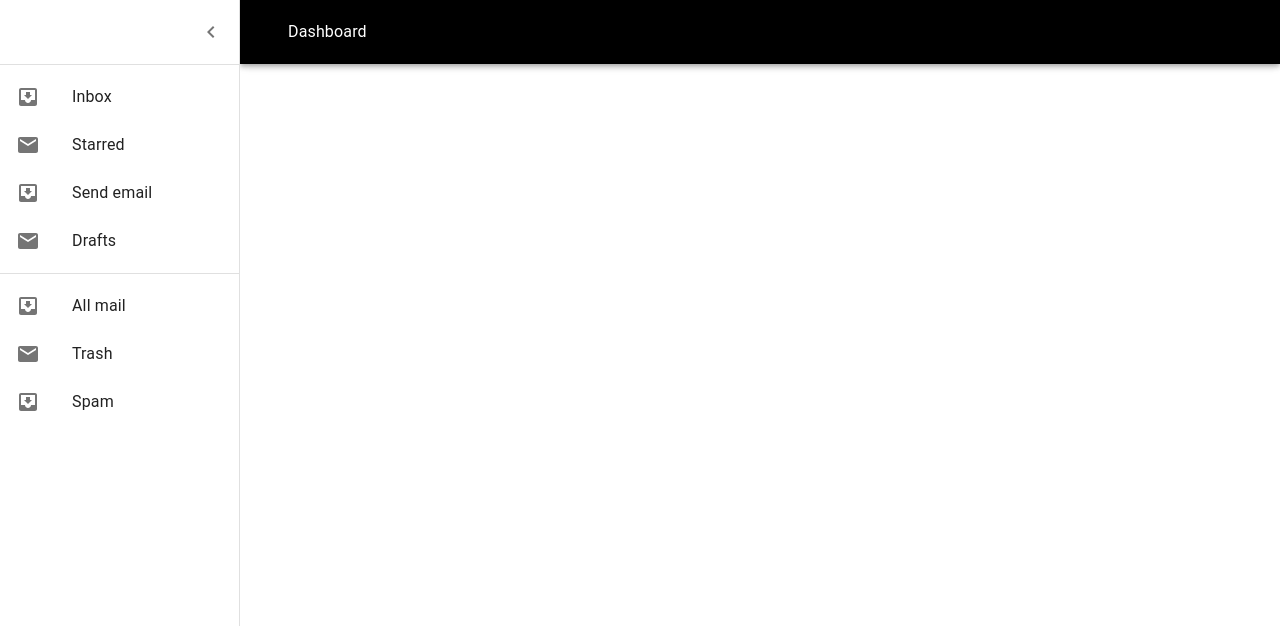
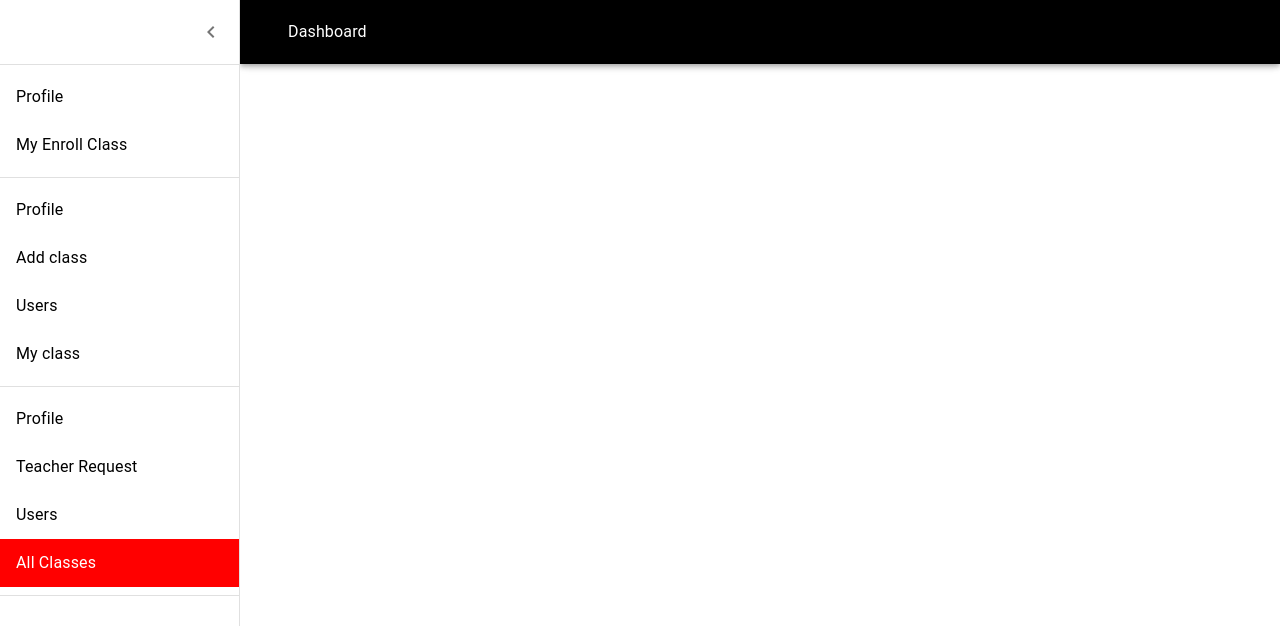
Before and after one commit to rafimd422/EduPulse-Client, a Next.js app: page /dashboard in a window 1280 px wide. Both pictures are taken after a click on the button "open drawer". Shown: the top 626 px of the page. Built offline with nearby package versions, Linux system fonts and the light colour scheme; no server answers.

Commit message:
created different menu for teacher, student and admin on our sidebar

```diff
--- a/src/components/DashboardCompo/Sidebar.jsx
+++ b/src/components/DashboardCompo/Sidebar.jsx
@@ -1,75 +1,77 @@
-import * as React from 'react';
-import { styled, useTheme } from '@mui/material/styles';
-import Box from '@mui/material/Box';
-import Drawer from '@mui/material/Drawer';
-import CssBaseline from '@mui/material/CssBaseline';
-import MuiAppBar from '@mui/material/AppBar';
-import Toolbar from '@mui/material/Toolbar';
-import List from '@mui/material/List';
-import Typography from '@mui/material/Typography';
-import Divider from '@mui/material/Divider';
-import IconButton from '@mui/material/IconButton';
-import MenuIcon from '@mui/icons-material/Menu';
-import ChevronLeftIcon from '@mui/icons-material/ChevronLeft';
-import ChevronRightIcon from '@mui/icons-material/ChevronRight';
-import ListItem from '@mui/material/ListItem';
-import ListItemButton from '@mui/material/ListItemButton';
-import ListItemIcon from '@mui/material/ListItemIcon';
-import ListItemText from '@mui/material/ListItemText';
-import InboxIcon from '@mui/icons-material/MoveToInbox';
-import MailIcon from '@mui/icons-material/Mail';
-import { Container } from '@mui/material';
+import * as React from "react";
+import { styled, useTheme } from "@mui/material/styles";
+import Box from "@mui/material/Box";
+import Drawer from "@mui/material/Drawer";
+import CssBaseline from "@mui/material/CssBaseline";
+import MuiAppBar from "@mui/material/AppBar";
+import Toolbar from "@mui/material/Toolbar";
+import List from "@mui/material/List";
+import Typography from "@mui/material/Typography";
+import Divider from "@mui/material/Divider";
+import IconButton from "@mui/material/IconButton";
+import MenuIcon from "@mui/icons-material/Menu";
+import ChevronLeftIcon from "@mui/icons-material/ChevronLeft";
+import ChevronRightIcon from "@mui/icons-material/ChevronRight";
+import ListItem from "@mui/material/ListItem";
+import ListItemButton from "@mui/material/ListItemButton";
+import ListItemText from "@mui/material/ListItemText";
+import { Container } from "@mui/material";
+import { useRouter } from "next/router";
+import Link from "next/link";
 
 const drawerWidth = 240;
 
-const Main = styled('main', { shouldForwardProp: (prop) => prop !== 'open' })(
-  ({ theme, open }) => ({
-    flexGrow: 1,
-    padding: theme.spacing(3),
-    transition: theme.transitions.create('margin', {
-      easing: theme.transitions.easing.sharp,
-      duration: theme.transitions.duration.leavingScreen,
-    }),
-    marginLeft: `-${drawerWidth}px`,
-    ...(open && {
-      transition: theme.transitions.create('margin', {
-        easing: theme.transitions.easing.easeOut,
-        duration: theme.transitions.duration.enteringScreen,
-      }),
-      marginLeft: 0,
-    }),
-  }),
-);
+// const Main = styled('main', { shouldForwardProp: (prop) => prop !== 'open' })(
+//   ({ theme, open }) => ({
+//     flexGrow: 1,
+//     padding: theme.spacing(3),
+//     transition: theme.transitions.create('margin', {
+//       easing: theme.transitions.easing.sharp,
+//       duration: theme.transitions.duration.leavingScreen,
+//     }),
+//     marginLeft: `-${drawerWidth}px`,
+//     ...(open && {
+//       transition: theme.transitions.create('margin', {
+//         easing: theme.transitions.easing.easeOut,
+//         duration: theme.transitions.duration.enteringScreen,
+//       }),
+//       marginLeft: 0,
+//     }),
+//   }),
+// );
 
 const AppBar = styled(MuiAppBar, {
-  shouldForwardProp: (prop) => prop !== 'open',
+  shouldForwardProp: (prop) => prop !== "open",
 })(({ theme, open }) => ({
-  transition: theme.transitions.create(['margin', 'width'], {
+  transition: theme.transitions.create(["margin", "width"], {
     easing: theme.transitions.easing.sharp,
     duration: theme.transitions.duration.leavingScreen,
   }),
   ...(open && {
     width: `calc(100% - ${drawerWidth}px)`,
     marginLeft: `${drawerWidth}px`,
-    transition: theme.transitions.create(['margin', 'width'], {
+    transition: theme.transitions.create(["margin", "width"], {
       easing: theme.transitions.easing.easeOut,
       duration: theme.transitions.duration.enteringScreen,
     }),
   }),
 }));
 
-const DrawerHeader = styled('div')(({ theme }) => ({
-  display: 'flex',
-  alignItems: 'center',
+const DrawerHeader = styled("div")(({ theme }) => ({
+  display: "flex",
+  alignItems: "center",
   padding: theme.spacing(0, 1),
   // necessary for content to be below app bar
   ...theme.mixins.toolbar,
-  justifyContent: 'flex-end',
+  justifyContent: "flex-end",
 }));
 
 export default function Sidebar() {
   const theme = useTheme();
   const [open, setOpen] = React.useState(false);
+  const router = useRouter();
+
+  const isActiveRoute = router.pathname;
 
   const handleDrawerOpen = () => {
     setOpen(true);
@@ -79,22 +81,42 @@ export default function Sidebar() {
     setOpen(false);
   };
 
+  const StudentMenu = [
+    { name: "Profile", route: "/dashboard/profile" },
+    { name: "My Enroll Class", route: "/dashboard/student/enrollclass" }
+
+  ];
+  const AdminMenu = [
+    { name: "Profile", route: "/dashboard/profile" },
+    { name: "Teacher Request", route: "/dashboard/student/enrollclass" },
+    { name: "Users", route: "/dashboard/profile" },
+    { name: "All Classes", route: "/dashboard" }
+
+  ];
+  const TeacherMenu = [
+    { name: "Profile", route: "/dashboard/profile" },
+    { name: "Add class", route: "/dashboard/enrollclass" },
+    { name: "Users", route: "/dashboard/profile" },
+    { name: "My class", route: "/dashboard/profile" }
+  ];
+
+
   return (
-    <Box sx={{ display: 'flex' }}>
+    <Box sx={{ display: "flex" }}>
       <CssBaseline />
       <AppBar position="fixed" open={open}>
-      <Container maxWidth='lg'>
+        <Container maxWidth="lg">
           <Toolbar>
             <IconButton
               color="inherit"
               aria-label="open drawer"
               onClick={handleDrawerOpen}
               edge="start"
-            sx={{ mr: 2, ...(open && { display: 'none' }) }}
+              sx={{ mr: 2, ...(open && { display: "none" }) }}
             >
               <MenuIcon />
             </IconButton>
- <Typography >Dashboard</Typography>
+            <Typography>Dashboard</Typography>
           </Toolbar>
         </Container>
       </AppBar>
@@ -102,9 +124,9 @@ export default function Sidebar() {
         sx={{
           width: drawerWidth,
           flexShrink: 0,
-          '& .MuiDrawer-paper': {
+          "& .MuiDrawer-paper": {
             width: drawerWidth,
-            boxSizing: 'border-box',
+            boxSizing: "border-box",
           },
         }}
         variant="persistent"
@@ -113,35 +135,54 @@ export default function Sidebar() {
       >
         <DrawerHeader>
           <IconButton onClick={handleDrawerClose}>
-            {theme.direction === 'ltr' ? <ChevronLeftIcon /> : <ChevronRightIcon />}
+            {theme.direction === "ltr" ? (
+              <ChevronLeftIcon />
+            ) : (
+              <ChevronRightIcon />
+            )}
           </IconButton>
         </DrawerHeader>
         <Divider />
+        {/* Student */}
         <List>
-          {['Inbox', 'Starred', 'Send email', 'Drafts'].map((text, index) => (
-            <ListItem key={text} disablePadding>
+        {StudentMenu.map((item, index) => (
+  <Link style={{textDecoration:'none', color:'black', fontWeight:'bold'}} href={item?.route || ''} key={index}>
+    <ListItem disablePadding sx={{ ...(isActiveRoute === item?.route && { backgroundColor: 'red', color:'white' }) }}>
       <ListItemButton>
-                <ListItemIcon>
-                  {index % 2 === 0 ? <InboxIcon /> : <MailIcon />}
-                </ListItemIcon>
-                <ListItemText primary={text} />
+        <ListItemText primary={item.name} />
       </ListItemButton>
     </ListItem>
+  </Link>
+))}
+
+        </List>
+        <Divider />
+        <List>
+        {TeacherMenu.map((item, index) => (
+  <Link style={{textDecoration:'none', color:'black', fontWeight:'bold'}} href={item?.route || ''} key={index}>
+    <ListItem disablePadding sx={{ ...(isActiveRoute === item?.route && { backgroundColor: 'red', color:'white' }) }}>
+      <ListItemButton>
+        <ListItemText primary={item.name} />
+      </ListItemButton>
+    </ListItem>
+  </Link>
+))}
+
+        </List>
+        <Divider />
+        {/* Admin */}
+        <List>
+        {AdminMenu.map((item, index) => (
+  <Link style={{textDecoration:'none', color:'black', fontWeight:'bold'}} href={item?.route || ''} key={index}>
+    <ListItem disablePadding sx={{ ...(isActiveRoute === item?.route && { backgroundColor: 'red', color:'white' }) }}>
+      <ListItemButton>
+        <ListItemText primary={item.name} />
+      </ListItemButton>
+    </ListItem>
+  </Link>
 ))}
         </List>
         <Divider />
-        <List>
-          {['All mail', 'Trash', 'Spam'].map((text, index) => (
-            <ListItem key={text} disablePadding>
-              <ListItemButton>
-                <ListItemIcon>
-                  {index % 2 === 0 ? <InboxIcon /> : <MailIcon />}
-                </ListItemIcon>
-                <ListItemText primary={text} />
-              </ListItemButton>
-            </ListItem>
-          ))}
-        </List>
       </Drawer>
     </Box>
   );
--- a/src/pages/dashboard/index.js
+++ b/src/pages/dashboard/index.js
@@ -1,12 +1,13 @@
 // pages/dashboard.js
 import React from 'react';
 import { Toolbar } from '@mui/material';
-import DashboardLayout from './../../DashboardLayout';
+import DashboardLayout from '../../DashboardLayout';
 
 const Dashboard = () => {
   return (
     <DashboardLayout>
       <Toolbar />
+
     </DashboardLayout>
   );
 };
```
Also changed, not shown: src/pages/dashboard/profile/index.jsx (added, +12 -0 lines), src/pages/dashboard/student/enrollclass/index.jsx (added, +13 -0 lines). Lines whose indentation alone changed are shown as unchanged.
